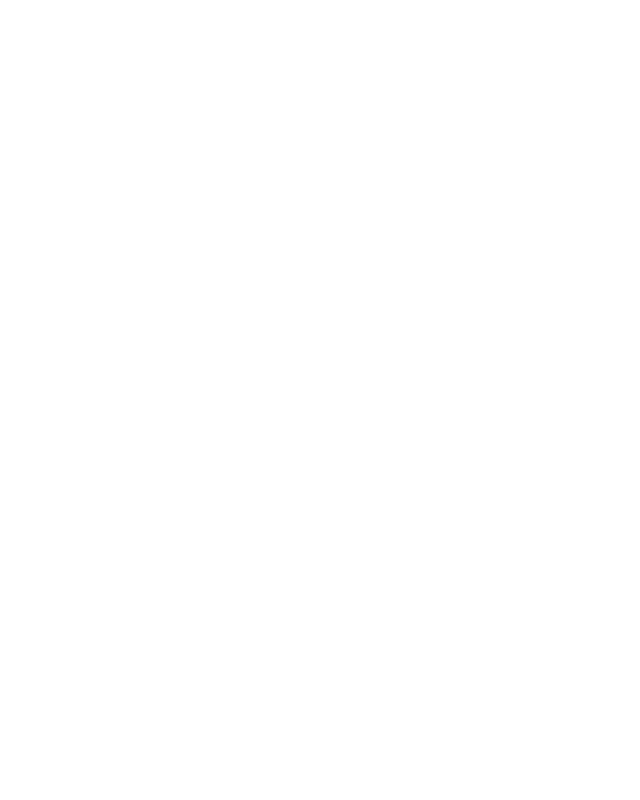
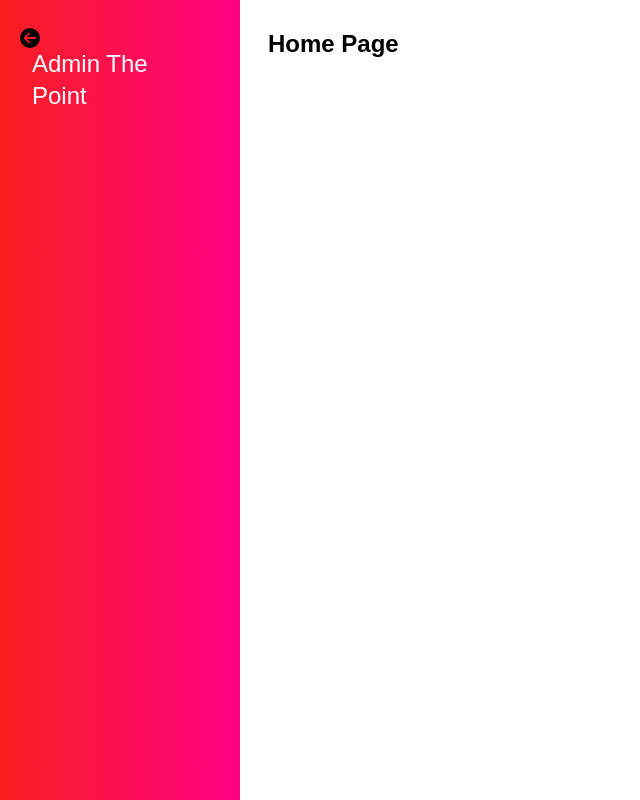
Before and after one commit to jomcelis9/thePoint, a React (Vite) app in the folder thePoint/: page /admin in a window 1280 px wide. Before the commit this address had no page. Shown: the whole page, without its empty margins (0-640 px from the left). Built offline with nearby package versions, Linux system fonts and the light colour scheme.

Commit message:
Admin page layout

```diff
--- a/thePoint/src/App.jsx
+++ b/thePoint/src/App.jsx
@@ -9,6 +9,7 @@
 import PaymentPage from './pages/PaymentPage';
 import ConfirmPage from './pages/ConfirmPage';
 import axios from 'axios';
+import AdminLayout from './AdminLayout';
 
 axios.defaults.baseURL = "http://localhost:4000";
 
@@ -24,6 +25,9 @@
         <Route path="/confirm" element={<ConfirmPage/>}/>
       </Route>
 
+      <Route path='/admin' element={<AdminLayout/>}>
+      </Route>
+
       <Route path="/login" element={<LoginPage />} />
       <Route path ="/register" element ={<RegisterPage/>}/>
     </Routes>
--- /dev/null
+++ b/thePoint/src/adminLayout.jsx
@@ -0,0 +1,36 @@
+import { useState } from "react";
+import { Outlet } from "react-router-dom";
+
+
+export default function AdminLayout(){
+
+const [open,setOpen] = useState(true);
+
+    return(
+        <div className="flex">
+            <div className={` ${open ? "w-60" : "w-20"}  duration-300 h-screen bg-gradient-to-r from-thePointRed to-thePointPink relative p-5 pt-7`} >
+
+            <svg className="absolute cursor-pointer"
+            xmlns="http://www.w3.org/2000/svg"
+            height="20" width="20"
+            viewBox="0 0 512 512"
+            onClick={() => setOpen(!open)}
+            >
+                <path d="M512 256A256 256 0 1 0 0 256a256 256 0 1 0 512 0zM215 127c9.4-9.4 24.6-9.4 33.9 0s9.4 24.6 0 33.9l-71 71L392 232c13.3 0 24 10.7 24 24s-10.7 24-24 24l-214.1 0 71 71c9.4 9.4 9.4 24.6 0 33.9s-24.6 9.4-33.9 0L103 273c-9.4-9.4-9.4-24.6 0-33.9L215 127z"/>
+
+            </svg>
+
+            <div className="origin-left">
+                <h1 className= {`text-2xl mt-5 mx-3 text-white ${!open &&"scale-0"}`}>Admin The Point</h1>
+            </div>
+
+            </div>
+
+                <div className="p-7 text-2xl font-semibold flex-1 h-screen">
+                    <h1>Home Page</h1>
+
+                </div>
+            <Outlet />
+        </div>
+    )
+}
```
